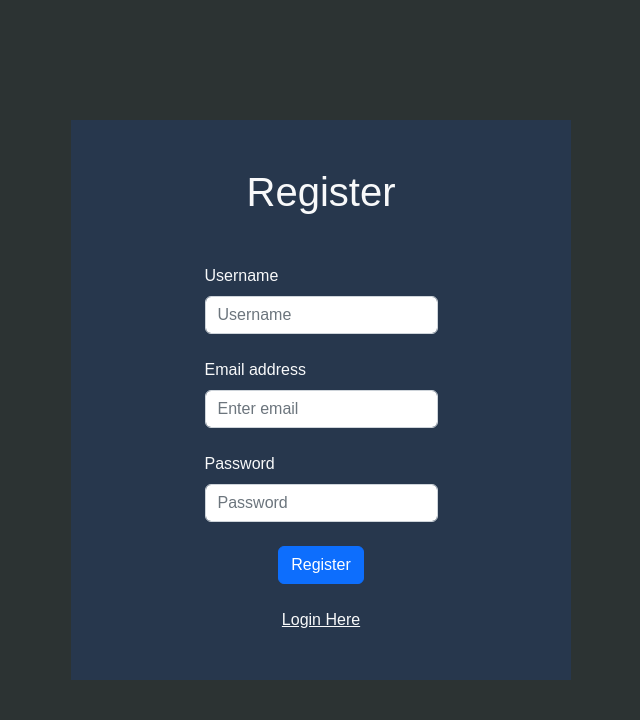
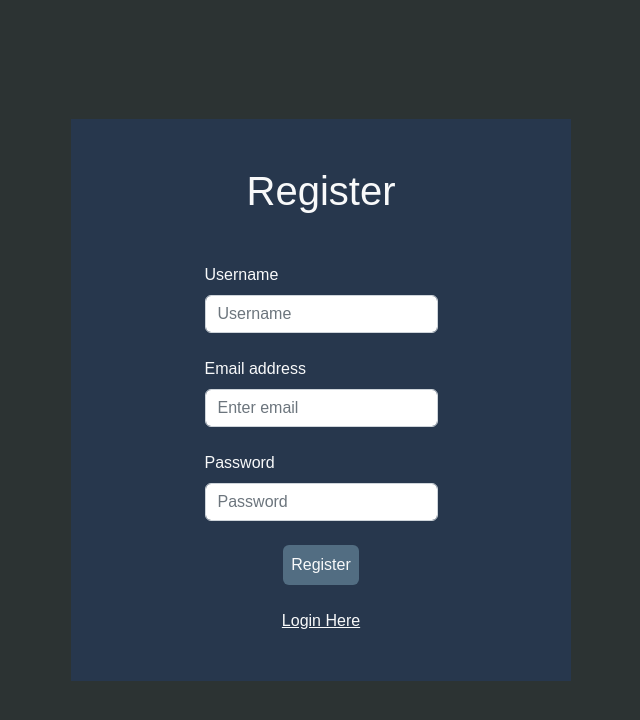
Before and after one commit to olcayhan/bill-tracking, a React (Create React App) app in the folder client/: page /register in a window 1280 px wide. Shown: the top 720 px of the page, without its empty margins (319-959 px from the left). Built offline with nearby package versions, Linux system fonts and the light colour scheme; no server answers.

Commit message:
updates more clean rules

```diff
--- a/client/src/components/announces/AnnounceItem.js
+++ b/client/src/components/announces/AnnounceItem.js
@@ -13,12 +13,16 @@ export default function AnnounceItem({ data }) {
   const handleDelete = useCallback(async () => {
     try {
       setLoading(true);
-      await axios.delete(config.API_URL + "/announce/delete/" + data._id);
+      const announceURL = new URL(
+        "/announce/delete/" + data._id,
+        config.API_URL
+      );
+      await axios.delete(announceURL);
       mutate();
       toast.error("Announce Deleted");
     } catch (e) {
       console.error(e);
-      toast.error("Error deleting announcement");
+      toast.error("Something went wrong");
     } finally {
       setLoading(false);
     }
--- a/client/src/components/bills/BillItem.js
+++ b/client/src/components/bills/BillItem.js
@@ -12,7 +12,8 @@ const BillItem = ({ item, mutate, Icon, color }) => {
   const handlePay = useCallback(async () => {
     setLoading(true);
     try {
-      await axios.put(config.API_URL + "/bill/toggle", item);
+      const billURL = new URL("/bill/toggle", config.API_URL);
+      await axios.put(billURL, item);
       const successMessage = item.isPaid ? "Bill Unpaid" : "Bill Paid";
       toast.success(successMessage);
       mutate();
--- a/client/src/components/course/CourseItem.js
+++ b/client/src/components/course/CourseItem.js
@@ -20,6 +20,7 @@ const CourseItem = ({ course }) => {
         mutate();
         toast.success("Kurs Silindi");
       } catch (e) {
+        toast.error("Something went wrong");
         console.error(e);
       } finally {
         setIsLoading(false);
--- a/client/src/components/modals/AddStudent.js
+++ b/client/src/components/modals/AddStudent.js
@@ -24,13 +24,17 @@ export default function AddStudent({ show, handleClose }) {
       e.preventDefault();
       try {
         setLoading(true);
-        await axios.post(config.API_URL + "/student/add", {
+        const studentURL = new URL("/student/add", config.API_URL);
+        const studentData = {
           ...student,
           userId: user?._id,
-        });
+        };
+
+        await axios.post(studentURL, studentData);
+        toast.success("Student Created");
       } catch (e) {
         console.error(e);
-        toast.error("Failed to create student");
+        toast.error("Something went wrong");
       } finally {
         setLoading(false);
         setStudent({
@@ -40,7 +44,6 @@ export default function AddStudent({ show, handleClose }) {
           email: "",
           courses: [],
         });
-        toast.success("Student Created");
         mutateStudent();
         handleClose();
       }
--- a/client/src/components/modals/Announcement.js
+++ b/client/src/components/modals/Announcement.js
@@ -18,18 +18,21 @@ export default function Annoucement({ show, handleClose }) {
   const handleSubmit = useCallback(async () => {
     try {
       setLoading(true);
-      await axios.post(config.API_URL + "/announce/add", {
+      const announceURL = new URL("/announce/add", config.API_URL);
+      const announceData = {
         userId: user?._id,
         message: message,
         localDate: new Date().toLocaleDateString(),
         date: Date.now(),
-      });
+      };
+      await axios.post(announceURL, announceData);
+      toast.success("Anounnce added");
+      mutate();
     } catch (err) {
       console.error(err);
+      toast.error("Something went wrong");
     } finally {
-      if (message) toast.success("Anounnce added");
       setMessage("");
-      mutate();
       setLoading(false);
     }
   }, [message, mutate, user?._id]);
@@ -49,6 +52,7 @@ export default function Annoucement({ show, handleClose }) {
       <Button
         title="Send"
         loadingTitle="Sending"
+        disabled={message.length < 5}
         isLoading={isLoading}
         handleSubmit={handleSubmit}
         full
--- a/client/src/components/modals/Course.js
+++ b/client/src/components/modals/Course.js
@@ -20,12 +20,15 @@ export default function Course({ show, handleClose }) {
   const handleSubmit = useCallback(async () => {
     try {
       setLoading(true);
-      await axios.post(config.API_URL + "/course/add", {
+      const courseURL = new URL("/course/add", config.API_URL);
+      const courseData = {
         userId: user?._id,
         courseName: courseName,
         localDate: new Date().toLocaleDateString(),
         date: Date.now(),
-      });
+      };
+
+      await axios.post(courseURL, courseData);
       toast.success("Course Created");
       mutate();
     } catch (e) {
--- a/client/src/components/student/StudentFeed.js
+++ b/client/src/components/student/StudentFeed.js
@@ -20,17 +20,18 @@ const StudentFeed = ({ student, handleClose }) => {
   const handleDelete = useCallback(async () => {
     try {
       setLoading(true);
-      await axios.post(config.API_URL + "/student/delete", {
+      const studentURL = new URL("/student/delete", config.API_URL);
+      await axios.post(studentURL, {
         _id: student._id,
       });
       toast.success("Student deleted");
+      mutateStudent();
+      mutateBills();
+      mutateCourse();
     } catch (err) {
       console.error(err);
       toast.error("Something went wrong");
     } finally {
-      mutateStudent();
-      mutateBills();
-      mutateCourse();
       handleClose();
       setLoading(false);
     }
--- a/client/src/pages/Admin.js
+++ b/client/src/pages/Admin.js
@@ -13,6 +13,7 @@ import { BillProvider } from "../contexts/BillContext";
 import { AnnounceProvider } from "../contexts/AnnounceContext";
 import { useNavigate } from "react-router-dom";
 import useUser from "../hooks/useUser";
+import Button from "../components/Button";
 
 export default function Admin() {
   const { data: user, isLoading: isLoadingUser } = useUser();
@@ -41,7 +42,7 @@ export default function Admin() {
         <BillProvider>
           <AnnounceProvider>
             <div className="container mt-5">
-              <button onClick={handleLogout}>Logout</button>
+              <Button handleSubmit={handleLogout} title="Logout" danger />
               <TopMenu students={students} bills={bills} />
               <StudentList />
               <AdminClasses />
--- a/client/src/pages/Login.js
+++ b/client/src/pages/Login.js
@@ -1,25 +1,28 @@
 import axios from "axios";
 import React, { useState, useCallback, useEffect } from "react";
 import { useNavigate } from "react-router-dom";
-import { Container, Form, Button } from "react-bootstrap";
+import { Container, Form } from "react-bootstrap";
 import useUser from "../hooks/useUser";
 import config from "../env/config";
-
+import { toast } from "react-hot-toast";
+import Button from "../components/Button";
 const Login = () => {
-  const { data: user, isLoading } = useUser();
+  const { data: user, isLoading: isLoadingUser } = useUser();
   const navigate = useNavigate();
 
   useEffect(() => {
-    if (!isLoading && user !== undefined) navigate("/");
-  }, [navigate, user, isLoading]);
+    if (!isLoadingUser && user !== undefined) navigate("/");
+  }, [navigate, user, isLoadingUser]);
 
   const [email, setEmail] = useState("");
   const [password, setPassword] = useState("");
+  const [isLoading, setIsLoading] = useState(false);
 
   const handleSubmit = useCallback(
     async (e) => {
       e.preventDefault();
       try {
+        setIsLoading(true);
         const loginUrl = new URL("/users/login", config.API_URL);
         const login = await axios.post(loginUrl, {
           email,
@@ -28,8 +31,12 @@ const Login = () => {
         localStorage.setItem("token", login.data.token);
         localStorage.setItem("userID", login.data.user._id);
         navigate("/");
+        toast.success("Login Success");
       } catch (error) {
         console.error(error);
+        toast.error(error.response.data.message);
+      } finally {
+        setIsLoading(false);
       }
     },
     [email, password, navigate]
@@ -72,9 +79,7 @@ const Login = () => {
           />
         </Form.Group>
 
-        <Button variant="primary" type="submit">
-          Submit
-        </Button>
+        <Button title="Submit" isLoading={isLoading} primary />
 
         <a href="/register" className="text-light">
           Register Here
--- a/client/src/pages/Register.js
+++ b/client/src/pages/Register.js
@@ -1,36 +1,44 @@
 // src/RegisterPage.js
 import React, { useEffect, useState } from "react";
-import { Container, Form, Button } from "react-bootstrap";
+import { Container, Form } from "react-bootstrap";
 import axios from "axios";
 import { useNavigate } from "react-router-dom";
 import useUser from "../hooks/useUser";
 import config from "../env/config";
+import { toast } from "react-hot-toast";
+import Button from "../components/Button";
 
 const Register = () => {
-  const { data: user, isLoading } = useUser();
+  const { data: user, isLoading: isLoadingUser } = useUser();
 
   const navigate = useNavigate();
 
   const [name, setName] = useState("");
   const [email, setEmail] = useState("");
   const [password, setPassword] = useState("");
+  const [isLoading, setIsLoading] = useState(false);
 
   useEffect(() => {
-    if (!isLoading && user !== undefined) navigate("/");
-  }, [navigate, user, isLoading]);
+    if (!isLoadingUser && user !== undefined) navigate("/");
+  }, [navigate, user, isLoadingUser]);
 
   const handleSubmit = async (e) => {
     e.preventDefault();
     try {
+      setIsLoading(true);
       const registerURL = new URL("/users/register", config.API_URL);
       await axios.post(registerURL, {
         name,
         email,
         password,
       });
+      toast.success("Registered successfully");
       navigate("/auth");
     } catch (e) {
       console.error(e);
+      toast.error(e.response.data.message);
+    } finally {
+      setIsLoading(false);
     }
   };
 
@@ -81,9 +89,7 @@ const Register = () => {
           />
         </Form.Group>
 
-        <Button variant="primary" type="submit">
-          Register
-        </Button>
+        <Button title="Register" isLoading={isLoading} primary />
 
         <a href="/auth" className="text-light">
           Login Here
```
Also changed, not shown: client/src/components/modals/AddCourse.js (+16 -9 lines).
